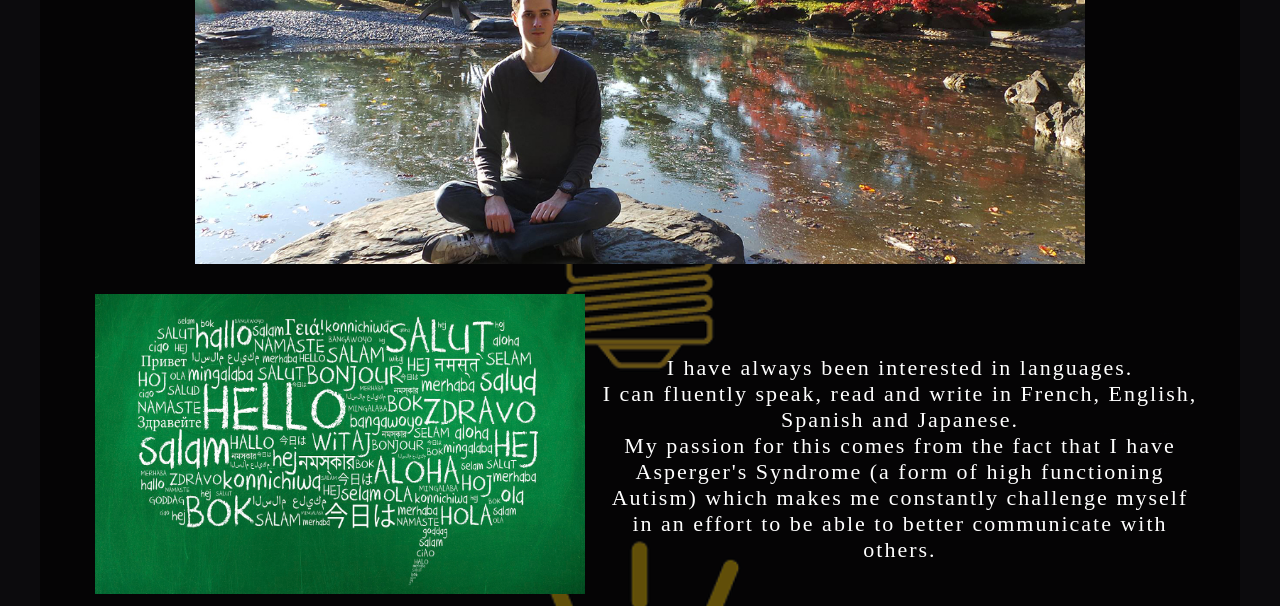
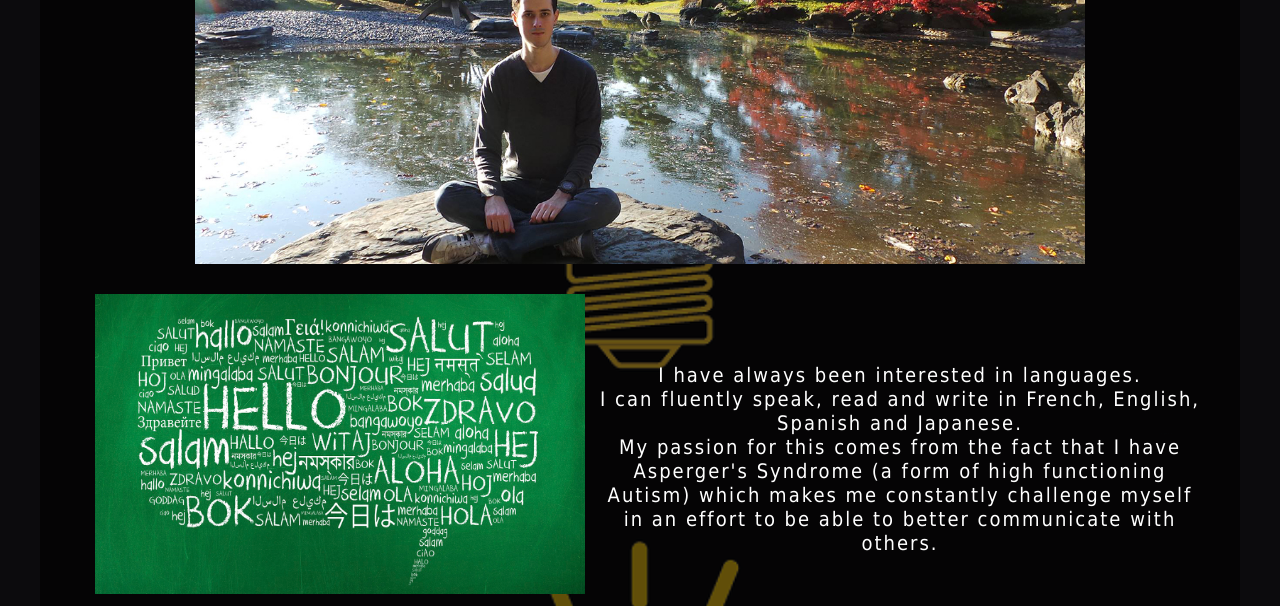
Before and after one commit to Zorianff9/One-Page-Website, a plain HTML site: page index.html in a window 1280 px wide. Shown: the part 346-952 px from the top of the page. Drawn offline with Linux system fonts and the light colour scheme.

Commit message:
Update style.css

```diff
--- a/style.css
+++ b/style.css
@@ -83,7 +83,8 @@ font-size: 55px;
 }
 
 p{
-font-size: 22px;
+font-size: 20px;
+font-family: Tahoma;
 letter-spacing: 2px;
 }
 
```
